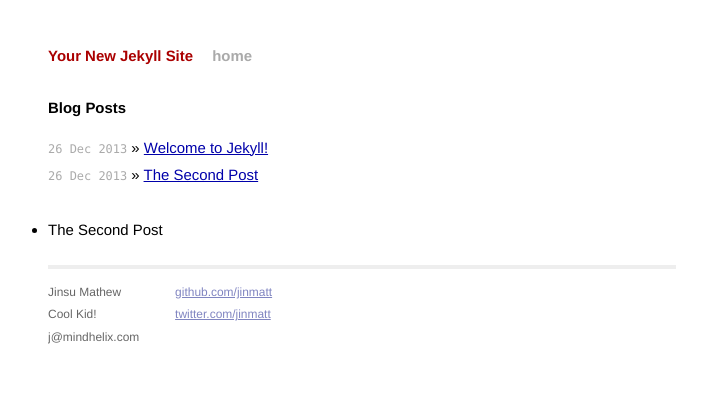
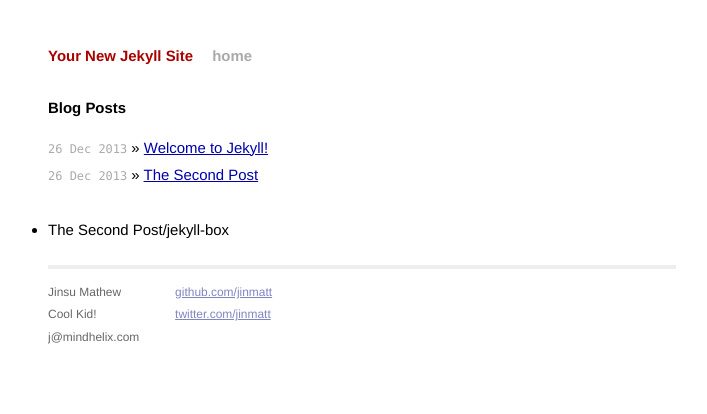
Before and after one commit to jinmatt/jekyll-box, a Jekyll site: the page built from index.html, in a window 1280 px wide. Shown: the top 414 px of the page, without its empty margins (278-985 px from the left). Built offline with Jekyll 4.4.1, drawn with Linux system fonts in a browser that asks for light colours; Markdown is read by kramdown in place of the engine named in the settings.

Commit message:
Testing baseurl

```diff
--- a/index.html
+++ b/index.html
@@ -13,7 +13,7 @@ title: Your New Jekyll Site
 
   <ul>
     {% for page in site.categories.super\ post %}
-    <li>{{ page.title }}</li>
+    <li>{{ page.title }}{{ site.baseurl }}</li>
     {% endfor %}
   </ul>
 </div>
```
Also changed, not shown: 1 other file.
